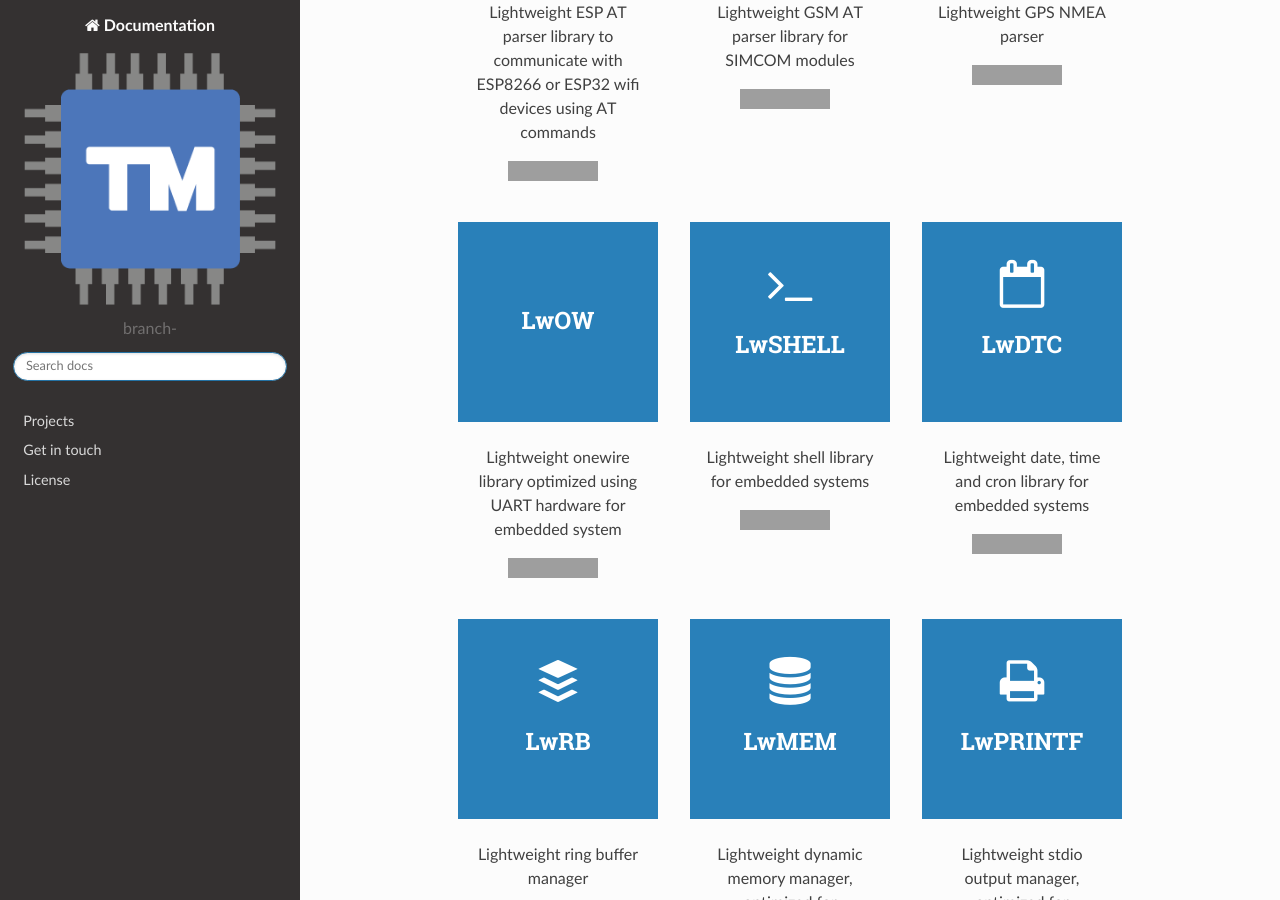
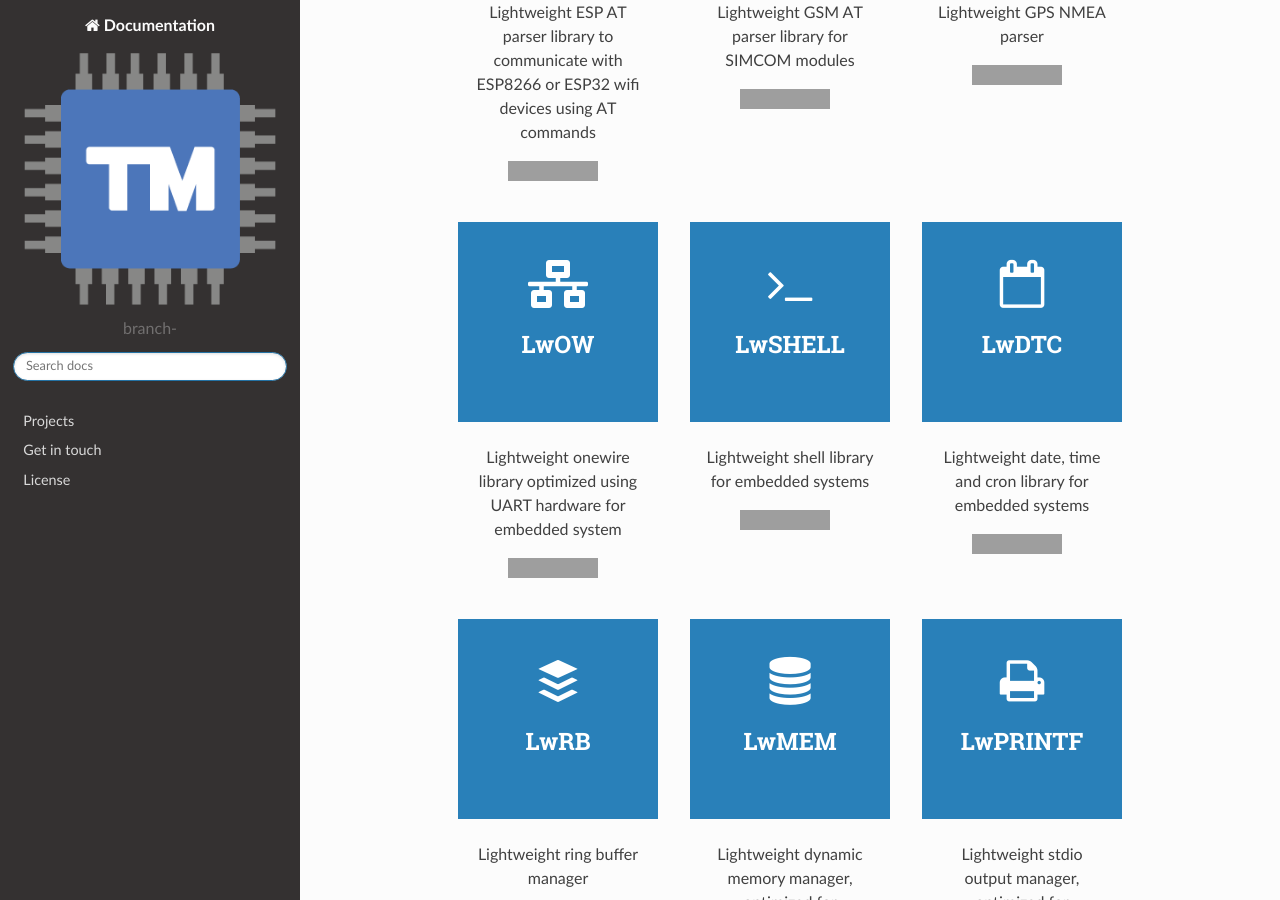
Before and after one commit to MaJerle/docs-majerle, a Sphinx documentation site: the page built from docs/index.rst, in a window 1280 px wide and 900 px high, scrolled down 860 px. Built offline with Sphinx 7.4.7 and the Read the Docs theme 2.0.0, drawn with Linux system fonts in a browser that asks for light colours; the version number could not be read and is left out; grey boxes are pictures that could not be loaded.

Commit message:
Update index.rst

```diff
--- a/docs/index.rst
+++ b/docs/index.rst
@@ -49,7 +49,7 @@ Projects
         </div>
         <div class="grid-item">
             <a href="/projects/lwow/">
-                <i class="grid-icon fas fas-network-wired"></i>
+                <i class="grid-icon fas fa-network-wired"></i>
                 <h2>LwOW</h2>
             </a>
             <p>Lightweight onewire library optimized using UART hardware for embedded system</p>
```
